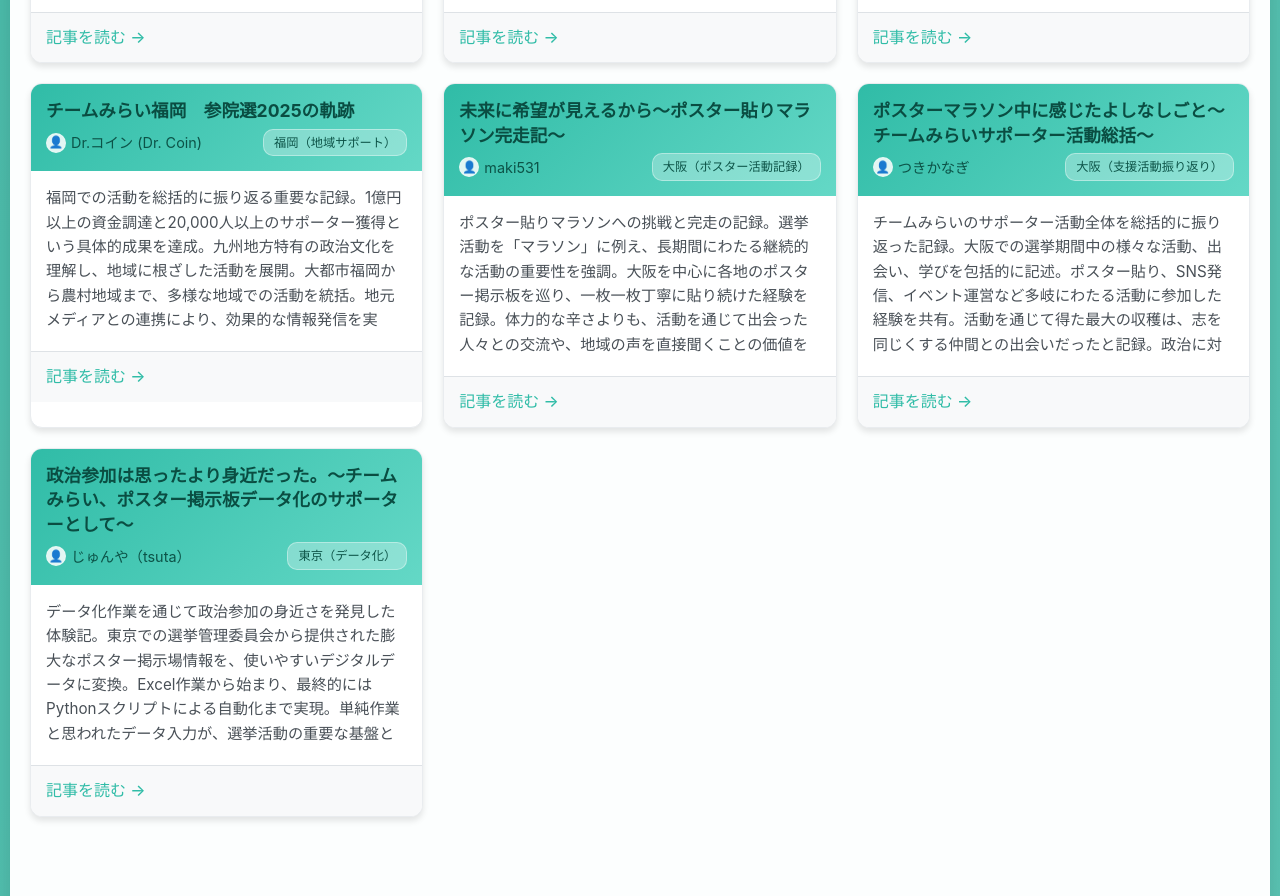
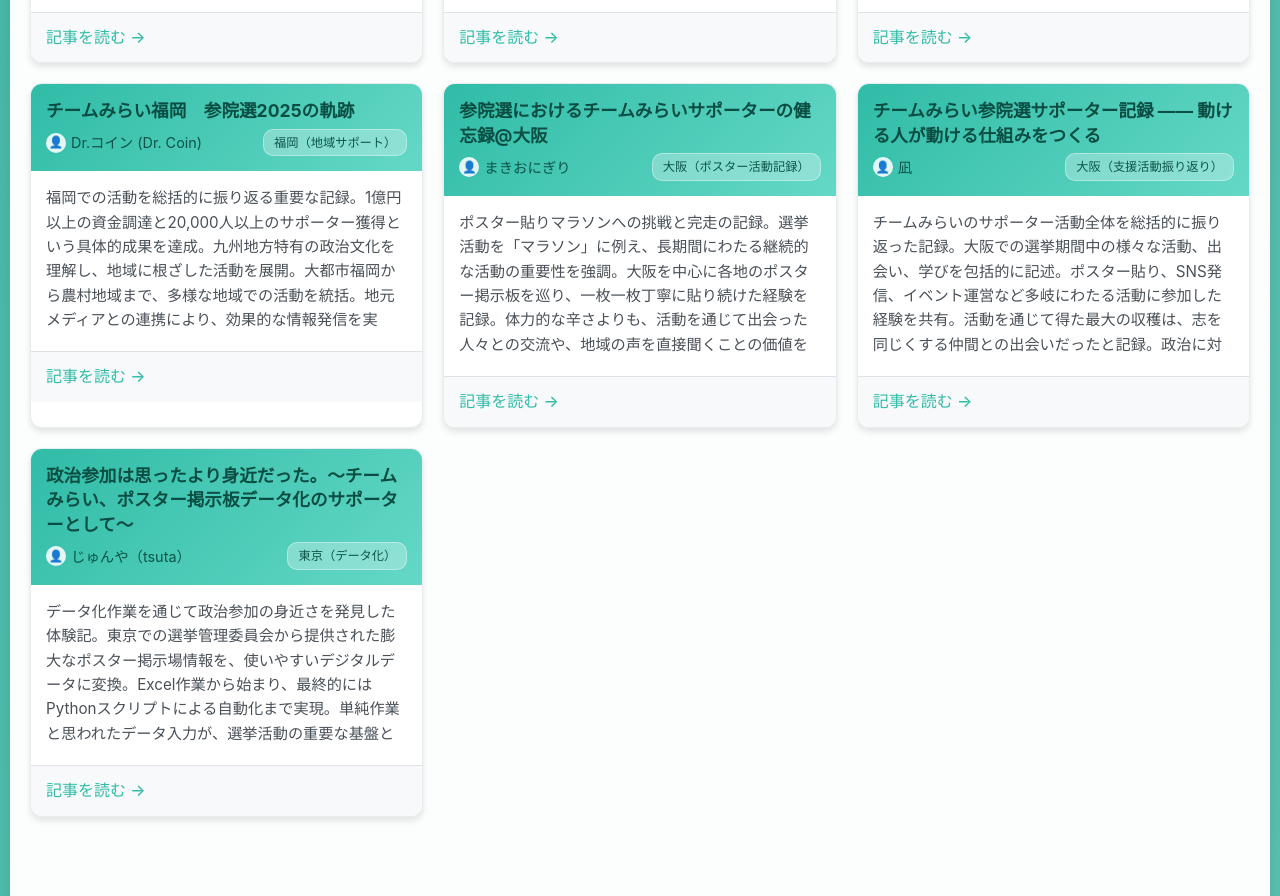
Before and after one commit to teneramente-tm/pub-pages, a plain HTML site: page index.html in a window 1280 px wide. Shown: the part 4695-5591 px from the top of the page. Drawn offline with Linux system fonts and the light colour scheme.

Commit message:
Add files via upload

```diff
--- a/index.html
+++ b/index.html
@@ -701,18 +701,18 @@
                 category: 'regional',
                 region: '大阪',
                 type: 'ポスター活動記録',
-                title: '未来に希望が見えるから〜ポスター貼りマラソン完走記〜',
+                title: '参院選におけるチームみらいサポーターの健忘録@大阪',
                 url: 'https://note.com/maki531/n/nbec66c509293',
-                author: 'maki531',
+                author: 'まきおにぎり',
                 summary: 'ポスター貼りマラソンへの挑戦と完走の記録。選挙活動を「マラソン」に例え、長期間にわたる継続的な活動の重要性を強調。大阪を中心に各地のポスター掲示板を巡り、一枚一枚丁寧に貼り続けた経験を記録。体力的な辛さよりも、活動を通じて出会った人々との交流や、地域の声を直接聞くことの価値を実感。早朝から深夜まで、時には雨の中でも活動を続けた献身的な姿勢。「未来に希望が見える」という信念を持ち続け、最後まで走り抜いた達成感を表現。個人の限界に挑戦しながら、政治活動の意義を体現。マラソンのように、一歩一歩の積み重ねが大きな成果につながることを実証。市民による草の根政治活動の力強さを示した感動的な記録。'
             },
             {
                 category: 'regional',
                 region: '大阪',
                 type: '支援活動振り返り',
-                title: 'ポスターマラソン中に感じたよしなしごと〜チームみらいサポーター活動総括〜',
+                title: 'チームみらい参院選サポーター記録 ―― 動ける人が動ける仕組みをつくる',
                 url: 'https://note.com/tukikanagi/n/neab3cf4bf645',
-                author: 'つきかなぎ',
+                author: '凪',
                 summary: 'チームみらいのサポーター活動全体を総括的に振り返った記録。大阪での選挙期間中の様々な活動、出会い、学びを包括的に記述。ポスター貼り、SNS発信、イベント運営など多岐にわたる活動に参加した経験を共有。活動を通じて得た最大の収穫は、志を同じくする仲間との出会いだったと記録。政治に対する意識の変化、市民参加の重要性への気づきを詳細に記述。失敗や困難もあったが、それらも含めて貴重な経験として受け止める成熟した視点。今後も継続的に政治に関心を持ち、できることから参加していく決意を表明。一市民として政治に関わることの意味と価値を再定義。活動を振り返ることで、次への一歩につなげる建設的な総括。'
             },
             {
```
Also changed, not shown: tm_supporter_articles_en.html (+4 -4 lines), tm_supporter_articles_zh-tw.html (+4 -4 lines).
